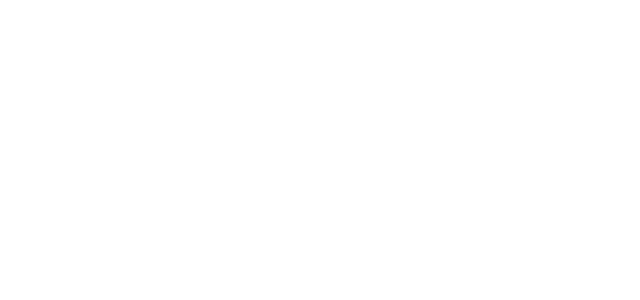
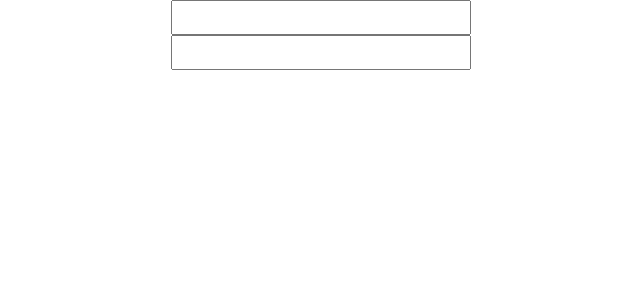
Before and after one commit to blueStragglr/wanted-pre-onboarding-10-FE-quest, a React (Create React App) app: page / in a window 1280 px wide. Shown: the top 300 px of the page, without its empty margins (319-959 px from the left). Built offline with nearby package versions, Linux system fonts and the light colour scheme.

Commit message:
feat: 아이디/비밀번호 입력 칸 생성

```diff
--- a/src/App.tsx
+++ b/src/App.tsx
@@ -1,5 +1,16 @@
+import InputBox from './components/InputBox';
+import InputWrapper from './components/InputWrapper';
+import Wrapper from './components/Wrapper';
+
 function App() {
-  return <div></div>;
+  return (
+    <Wrapper>
+      <InputWrapper>
+        <InputBox type="text" />
+        <InputBox type="password" />
+      </InputWrapper>
+    </Wrapper>
+  );
 }
 
 export default App;
--- /dev/null
+++ b/src/components/InputBox.tsx
@@ -0,0 +1,17 @@
+import { styled } from 'styled-components';
+
+type InputBoxProps = {
+  type: string;
+};
+
+const InputBox = ({ type }: InputBoxProps) => {
+  return <Input type={type} />;
+};
+
+export default InputBox;
+
+const Input = styled.input`
+  width: 300px;
+  padding: 5px 10px;
+  font-size: 18px;
+`;
--- /dev/null
+++ b/src/components/InputWrapper.tsx
@@ -0,0 +1,19 @@
+import { ReactNode } from 'react';
+import { styled } from 'styled-components';
+
+type InputWrapperProps = {
+  children: ReactNode;
+};
+
+const InputWrapper = ({ children }: InputWrapperProps) => {
+  return <Wrapper>{children}</Wrapper>;
+};
+
+export default InputWrapper;
+
+const Wrapper = styled.div`
+  display: flex;
+  flex-direction: column;
+  justify-content: center;
+  align-items: center;
+`;
--- /dev/null
+++ b/src/components/Wrapper.tsx
@@ -0,0 +1,17 @@
+import { ReactNode } from 'react';
+import { styled } from 'styled-components';
+
+type WrapperProps = {
+  children: ReactNode;
+};
+
+const Wrapper = ({ children }: WrapperProps) => {
+  return <Conainer>{children}</Conainer>;
+};
+
+export default Wrapper;
+
+const Conainer = styled.div`
+  max-width: 960px;
+  margin: 0 auto;
+`;
```
